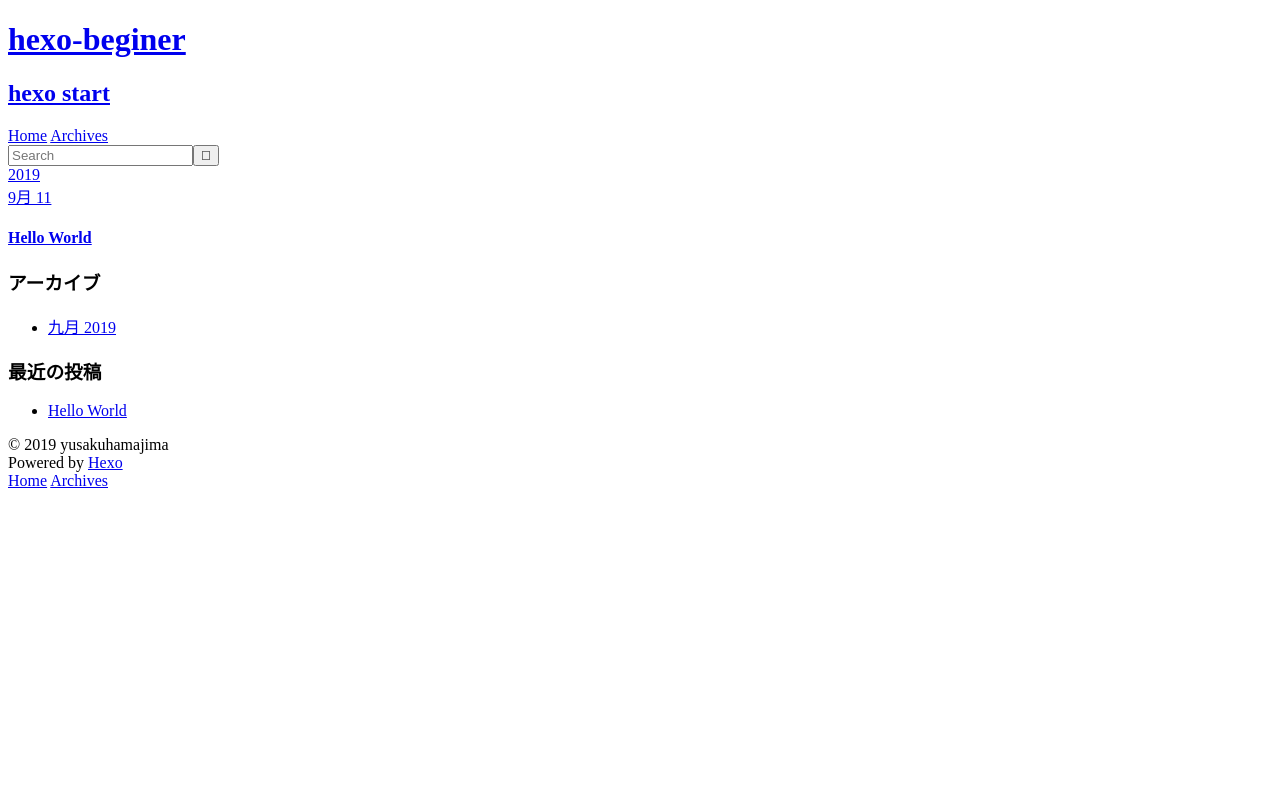
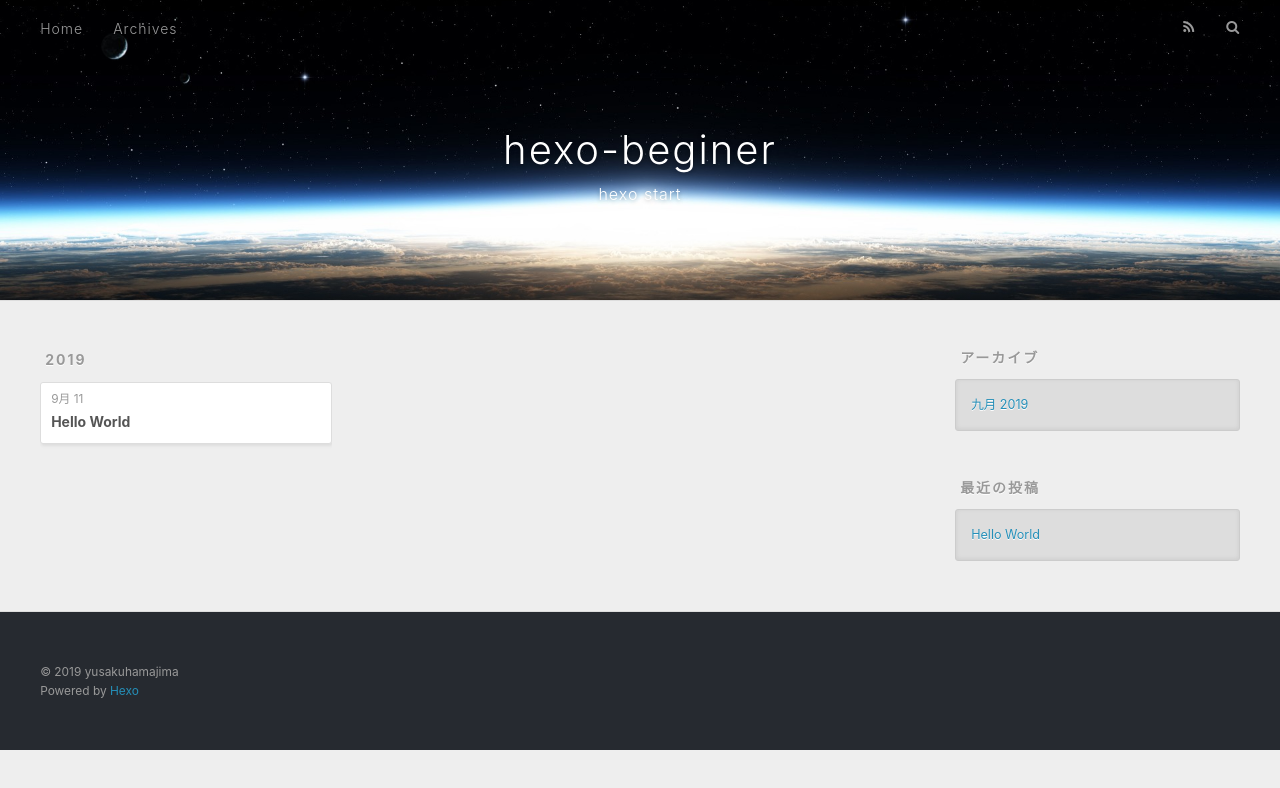
Before and after one commit to yusakuhamajima/hexo-beginer, a plain HTML site: page archives/index.html in a window 1280 px wide. Drawn offline with nearby package versions, Linux system fonts and the light colour scheme; some packages are replaced by stand-ins of ours; files that its build step writes are made by us from their sources; the site is published under a folder, as on GitHub Pages, so addresses that start at the root find nothing; a script that the page names is missing; files whose address does not match are found by name.

Commit message:
Site updated: 2019-09-11 21:08:16

```diff
--- a/2019/09/hello-world/index.html
+++ b/2019/09/hello-world/index.html
@@ -19,7 +19,7 @@
 <meta name="twitter:title" content="Hello World">
 <meta name="twitter:description" content="Welcome to Hexo! This is your very first post. Check documentation for more info. If you get any problems when using Hexo, you can find the answer in troubleshooting or you can ask me on GitHub. Quick">
 
-    <link rel="alternate" href="/hexo-beginer.git/atom.xml" title="hexo-beginer" type="application/atom+xml">
+    <link rel="alternate" href="hexo-beginer.git/atom.xml" title="hexo-beginer" type="application/atom+xml">
 
 
     <link rel="icon" href="/favicon.png">
@@ -27,7 +27,7 @@
 
     <link href="//fonts.googleapis.com/css?family=Source+Code+Pro" rel="stylesheet" type="text/css">
 
-  <link rel="stylesheet" href="/hexo-beginer.git/css/style.css">
+  <link rel="stylesheet" href="hexo-beginer.git/css/style.css">
 </head>
 </html>
 <body>
@@ -38,11 +38,11 @@
   <div id="header-outer" class="outer">
     <div id="header-title" class="inner">
       <h1 id="logo-wrap">
-        <a href="/hexo-beginer.git/" id="logo">hexo-beginer</a>
+        <a href="hexo-beginer.git/" id="logo">hexo-beginer</a>
       </h1>
 
         <h2 id="subtitle-wrap">
-          <a href="/hexo-beginer.git/" id="subtitle">hexo start</a>
+          <a href="hexo-beginer.git/" id="subtitle">hexo start</a>
         </h2>
 
     </div>
@@ -50,14 +50,14 @@
       <nav id="main-nav">
         <a id="main-nav-toggle" class="nav-icon"></a>
 
-          <a class="main-nav-link" href="/hexo-beginer.git/">Home</a>
+          <a class="main-nav-link" href="hexo-beginer.git/">Home</a>
 
-          <a class="main-nav-link" href="/hexo-beginer.git/archives">Archives</a>
+          <a class="main-nav-link" href="hexo-beginer.git/archives">Archives</a>
 
       </nav>
       <nav id="sub-nav">
 
-          <a id="nav-rss-link" class="nav-icon" href="/hexo-beginer.git/atom.xml" title="RSSフィード"></a>
+          <a id="nav-rss-link" class="nav-icon" href="hexo-beginer.git/atom.xml" title="RSSフィード"></a>
 
         <a id="nav-search-btn" class="nav-icon" title="検索"></a>
       </nav>
@@ -70,7 +70,7 @@
       <div class="outer">
         <section id="main"><article id="post-hello-world" class="article article-type-post" itemscope itemprop="blogPost">
   <div class="article-meta">
-    <a href="/hexo-beginer.git/2019/09/hello-world/" class="article-date">
+    <a href="hexo-beginer.git/2019/09/hello-world/" class="article-date">
   <time datetime="2019-09-11T11:49:08.972Z" itemprop="datePublished">2019-09-11</time>
 </a>
 
@@ -90,7 +90,7 @@
 
     <div class="article-entry" itemprop="articleBody">
 
-        <p>Welcome to <a href="https://hexo.io/" target="_blank" rel="noopener">Hexo</a>! This is your very first post. Check <a href="https://hexo.io/docs/" target="_blank" rel="noopener">documentation</a> for more info. If you get any problems when using Hexo, you can find the answer in <a href="https://hexo.io/docs/troubleshooting.html" target="_blank" rel="noopener">troubleshooting</a> or you can ask me on <a href="https://github.com/hexojs/hexo/issues" target="_blank" rel="noopener">GitHub</a>.</p>
+        <p>Welcome to <a href="https://hexo.io/" target="_blank" rel="noopener">Hexo</a>! This is your very first post. Check <a href="https://hexo.io/docs/" target="_blank" rel="noopener">documentation</a> for more info. If you get any problems when using Hexo, you can find the answer in <a href="https://hexo.io/docs/troubleshooting.html" target="_blank" rel="noopener">troubleshooting</a> or you can ask me on <a href="https://github.com/hexojs/hexo/issues">GitHub</a>.</p>
 <h2 id="Quick-Start"><a href="#Quick-Start" class="headerlink" title="Quick Start"></a>Quick Start</h2><h3 id="Create-a-new-post"><a href="#Create-a-new-post" class="headerlink" title="Create a new post"></a>Create a new post</h3><figure class="highlight bash"><table><tr><td class="gutter"><pre><span class="line">1</span><br></pre></td><td class="code"><pre><span class="line">$ hexo new <span class="string">"My New Post"</span></span><br></pre></td></tr></table></figure>
 
 <p>More info: <a href="https://hexo.io/docs/writing.html" target="_blank" rel="noopener">Writing</a></p>
@@ -107,7 +107,7 @@
 
     </div>
     <footer class="article-footer">
-      <a data-url="https://github.com/yusakuhamajima/hexo-beginer.git/2019/09/hello-world/" data-id="ck0f7c64o0000un6vmly34ytu" class="article-share-link">共有</a>
+      <a data-url="https://github.com/yusakuhamajima/hexo-beginer.git/2019/09/hello-world/" data-id="ck0f7zk7l0000xg6vlit2rs7g" class="article-share-link">共有</a>
 
 
     </footer>
@@ -133,7 +133,7 @@
   <div class="widget-wrap">
     <h3 class="widget-title">アーカイブ</h3>
     <div class="widget">
-      <ul class="archive-list"><li class="archive-list-item"><a class="archive-list-link" href="/hexo-beginer.git/archives/2019/09/">九月 2019</a></li></ul>
+      <ul class="archive-list"><li class="archive-list-item"><a class="archive-list-link" href="hexo-beginer.git/archives/2019/09/">九月 2019</a></li></ul>
     </div>
   </div>
 
@@ -146,7 +146,7 @@
       <ul>
 
           <li>
-            <a href="/hexo-beginer.git/2019/09/hello-world/">Hello World</a>
+            <a href="hexo-beginer.git/2019/09/hello-world/">Hello World</a>
           </li>
 
       </ul>
@@ -169,9 +169,9 @@
     </div>
     <nav id="mobile-nav">
 
-    <a href="/hexo-beginer.git/" class="mobile-nav-link">Home</a>
+    <a href="hexo-beginer.git/" class="mobile-nav-link">Home</a>
 
-    <a href="/hexo-beginer.git/archives" class="mobile-nav-link">Archives</a>
+    <a href="hexo-beginer.git/archives" class="mobile-nav-link">Archives</a>
 
 </nav>
 
@@ -179,11 +179,11 @@
 <script src="//ajax.googleapis.com/ajax/libs/jquery/2.0.3/jquery.min.js"></script>
 
 
-  <link rel="stylesheet" href="/hexo-beginer.git/fancybox/jquery.fancybox.css">
-  <script src="/hexo-beginer.git/fancybox/jquery.fancybox.pack.js"></script>
+  <link rel="stylesheet" href="hexo-beginer.git/fancybox/jquery.fancybox.css">
+  <script src="hexo-beginer.git/fancybox/jquery.fancybox.pack.js"></script>
 
 
-<script src="/hexo-beginer.git/js/script.js"></script>
+<script src="hexo-beginer.git/js/script.js"></script>
 
 
 
--- a/archives/index.html
+++ b/archives/index.html
@@ -15,7 +15,7 @@
 <meta name="twitter:card" content="summary">
 <meta name="twitter:title" content="hexo-beginer">
 
-    <link rel="alternate" href="/hexo-beginer.git/atom.xml" title="hexo-beginer" type="application/atom+xml">
+    <link rel="alternate" href="hexo-beginer.git/atom.xml" title="hexo-beginer" type="application/atom+xml">
 
 
     <link rel="icon" href="/favicon.png">
@@ -23,7 +23,7 @@
 
     <link href="//fonts.googleapis.com/css?family=Source+Code+Pro" rel="stylesheet" type="text/css">
 
-  <link rel="stylesheet" href="/hexo-beginer.git/css/style.css">
+  <link rel="stylesheet" href="hexo-beginer.git/css/style.css">
 </head>
 </html>
 <body>
@@ -34,11 +34,11 @@
   <div id="header-outer" class="outer">
     <div id="header-title" class="inner">
       <h1 id="logo-wrap">
-        <a href="/hexo-beginer.git/" id="logo">hexo-beginer</a>
+        <a href="hexo-beginer.git/" id="logo">hexo-beginer</a>
       </h1>
 
         <h2 id="subtitle-wrap">
-          <a href="/hexo-beginer.git/" id="subtitle">hexo start</a>
+          <a href="hexo-beginer.git/" id="subtitle">hexo start</a>
         </h2>
 
     </div>
@@ -46,14 +46,14 @@
       <nav id="main-nav">
         <a id="main-nav-toggle" class="nav-icon"></a>
 
-          <a class="main-nav-link" href="/hexo-beginer.git/">Home</a>
+          <a class="main-nav-link" href="hexo-beginer.git/">Home</a>
 
-          <a class="main-nav-link" href="/hexo-beginer.git/archives">Archives</a>
+          <a class="main-nav-link" href="hexo-beginer.git/archives">Archives</a>
 
       </nav>
       <nav id="sub-nav">
 
-          <a id="nav-rss-link" class="nav-icon" href="/hexo-beginer.git/atom.xml" title="RSSフィード"></a>
+          <a id="nav-rss-link" class="nav-icon" href="hexo-beginer.git/atom.xml" title="RSSフィード"></a>
 
         <a id="nav-search-btn" class="nav-icon" title="検索"></a>
       </nav>
@@ -73,20 +73,20 @@
 
       <section class="archives-wrap">
         <div class="archive-year-wrap">
-          <a href="/hexo-beginer.git/archives/2019" class="archive-year">2019</a>
+          <a href="hexo-beginer.git/archives/2019" class="archive-year">2019</a>
         </div>
         <div class="archives">
 
     <article class="archive-article archive-type-post">
   <div class="archive-article-inner">
     <header class="archive-article-header">
-      <a href="/hexo-beginer.git/2019/09/hello-world/" class="archive-article-date">
+      <a href="hexo-beginer.git/2019/09/hello-world/" class="archive-article-date">
   <time datetime="2019-09-11T11:49:08.972Z" itemprop="datePublished">9月 11</time>
 </a>
 
 
     <h1 itemprop="name">
-      <a class="archive-article-title" href="/hexo-beginer.git/2019/09/hello-world/">Hello World</a>
+      <a class="archive-article-title" href="hexo-beginer.git/2019/09/hello-world/">Hello World</a>
     </h1>
 
 
@@ -115,7 +115,7 @@
   <div class="widget-wrap">
     <h3 class="widget-title">アーカイブ</h3>
     <div class="widget">
-      <ul class="archive-list"><li class="archive-list-item"><a class="archive-list-link" href="/hexo-beginer.git/archives/2019/09/">九月 2019</a></li></ul>
+      <ul class="archive-list"><li class="archive-list-item"><a class="archive-list-link" href="hexo-beginer.git/archives/2019/09/">九月 2019</a></li></ul>
     </div>
   </div>
 
@@ -128,7 +128,7 @@
       <ul>
 
           <li>
-            <a href="/hexo-beginer.git/2019/09/hello-world/">Hello World</a>
+            <a href="hexo-beginer.git/2019/09/hello-world/">Hello World</a>
           </li>
 
       </ul>
@@ -151,9 +151,9 @@
     </div>
     <nav id="mobile-nav">
 
-    <a href="/hexo-beginer.git/" class="mobile-nav-link">Home</a>
+    <a href="hexo-beginer.git/" class="mobile-nav-link">Home</a>
 
-    <a href="/hexo-beginer.git/archives" class="mobile-nav-link">Archives</a>
+    <a href="hexo-beginer.git/archives" class="mobile-nav-link">Archives</a>
 
 </nav>
 
@@ -161,11 +161,11 @@
 <script src="//ajax.googleapis.com/ajax/libs/jquery/2.0.3/jquery.min.js"></script>
 
 
-  <link rel="stylesheet" href="/hexo-beginer.git/fancybox/jquery.fancybox.css">
-  <script src="/hexo-beginer.git/fancybox/jquery.fancybox.pack.js"></script>
+  <link rel="stylesheet" href="hexo-beginer.git/fancybox/jquery.fancybox.css">
+  <script src="hexo-beginer.git/fancybox/jquery.fancybox.pack.js"></script>
 
 
-<script src="/hexo-beginer.git/js/script.js"></script>
+<script src="hexo-beginer.git/js/script.js"></script>
 
 
 
```
Also changed, not shown: archives/2019/09/index.html (+17 -17 lines), archives/2019/index.html (+17 -17 lines), index.html (+18 -18 lines).
